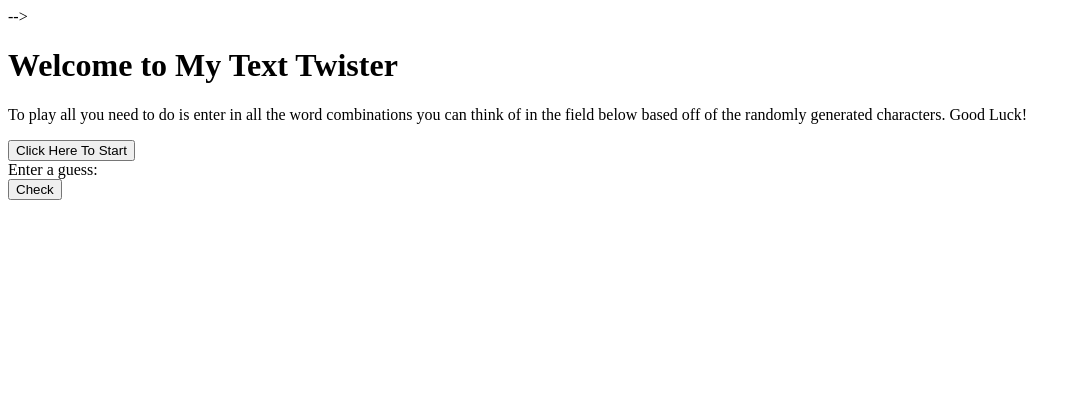
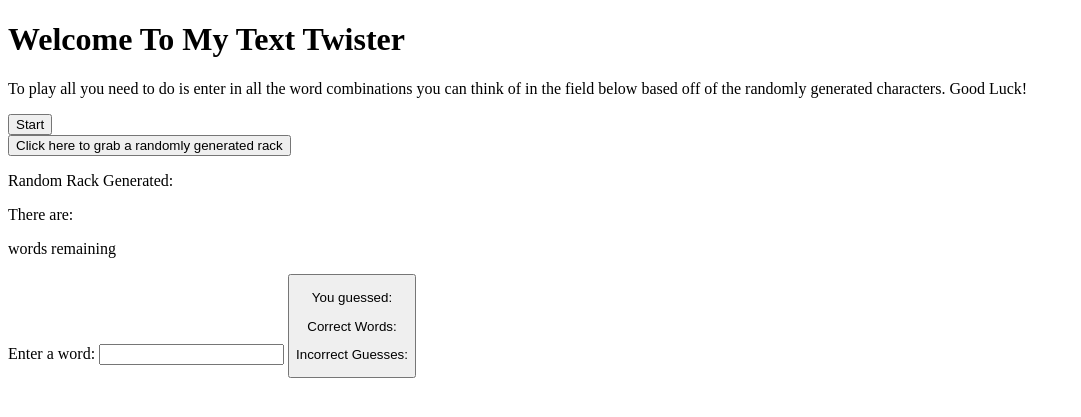
Before and after one commit to emevans2020/CISC472texttwist, a PHP site: page /index.html in a window 1280 px wide. Shown: the top 417 px of the page, without its empty margins (0-1081 px from the left). Run offline with PHP 8.4, Linux system fonts and the light colour scheme; some libraries are stand-ins or nearby versions.

Commit message:
working on it

```diff
--- a/index.html
+++ b/index.html
@@ -10,7 +10,7 @@
 	<script src="index.js"> </script>
     <script src="https://cdn.jsdelivr.net/npm/jquery@3.2.1/dist/jquery.min.js"></script>
   </head>
-  <!-- <body>
+  <body>
 	<h1>Welcome To My Text Twister</h1>
     <p id = "instructions">To play all you need to do is enter in all the word
 	combinations you can think of in the field below based off of the randomly
@@ -19,38 +19,22 @@
 			<button type="button" class="btn btn-primary btn-lg btn-block" id="start">Start</button>
 	</div>
     <button class="rack text-center" id="rack"> Click here to grab a randomly generated rack</button>
+
 	<p id = "rack">Random Rack Generated: </p>
+	<p>There are: <p id = "words-remaining"></p>words remaining</p>
+	<!-- After this is where user enters their guess    -->
+	<div class="guess text-center" id="div-guess"></div>
+    <form id="guess" > Enter a word: <input type="text" name="fname">
+	<button type="button" id = "btn-guess" value="Submit" onclick="function(res)">
+	<p id = "guess-result"> You guessed: </p>
+  	</form>
+	</input>
 
-	<!-- After this is where user enters their guess    -->
-	<!-- <div class="guess text-center" id="div-guess"></div>
-    <form id="guess" > Enter a word: <input type="text" name="fname">
-    <input type="button" value="Submit" onclick="check">
-  	</form>
-	</input> --> -->
-
-<!-- Lists the correct words and incorrect guesses -->
-<!-- <p id = "correct"> Correct Words: </p>
+<!-- Below Lists the correct words and incorrect guesses -->
+<p id = "correct"> Correct Words: </p>
 <p id = "incorrect"> Incorrect Guesses: </p>
 <ul id="correctWords"></ul>
-<ul id="incorrectGuesses"></ul> -->
-  <!-- </body> -->
-  <body>
-        <div class="main">
-			<h1 class="page-header text-center">Welcome to My Text Twister</h1>
-			<p id = "instructions">To play all you need to do is enter in all the word
-					combinations you can think of in the field below based off of the randomly
-					generated characters. Good Luck! </p>
-            <div class="div-btn-start" id="div-btn-start">
-                <button type="button" class="btn btn-primary btn-lg btn-block" id="start">Click Here To Start</button>
-            </div>
-            <div class="rack text-center" id="rack"></div>
-            <div class="guess text-center" id="div-guess">
-                Enter a guess: <br>
-                <div class="div-guess-letters lead" id="guess"></div>
-                <button class="btn btn-primary" id="btn-guess">Check  <span class="badge" id="words-remaining"></span></button>
-                <p class="guess-result" id="guess-result"></p>
-            </div>
-        </div>
-    </body>
+<ul id="incorrectGuesses"></ul>
+  </body>
 	<script src="index.js"> </script>
 </html>
--- a/index.js
+++ b/index.js
@@ -91,7 +91,7 @@
                 this.finish();
                 return;
             }
-            msg = 'Correct!';
+            msg = "Correct!!!";
             msgClass = 'bg-success';
             this.wordsRemaining--;
             document.getElementById('words-remaining').textContent = this.wordsRemaining;
```
Also changed, not shown: index.css (+4 -4 lines).
